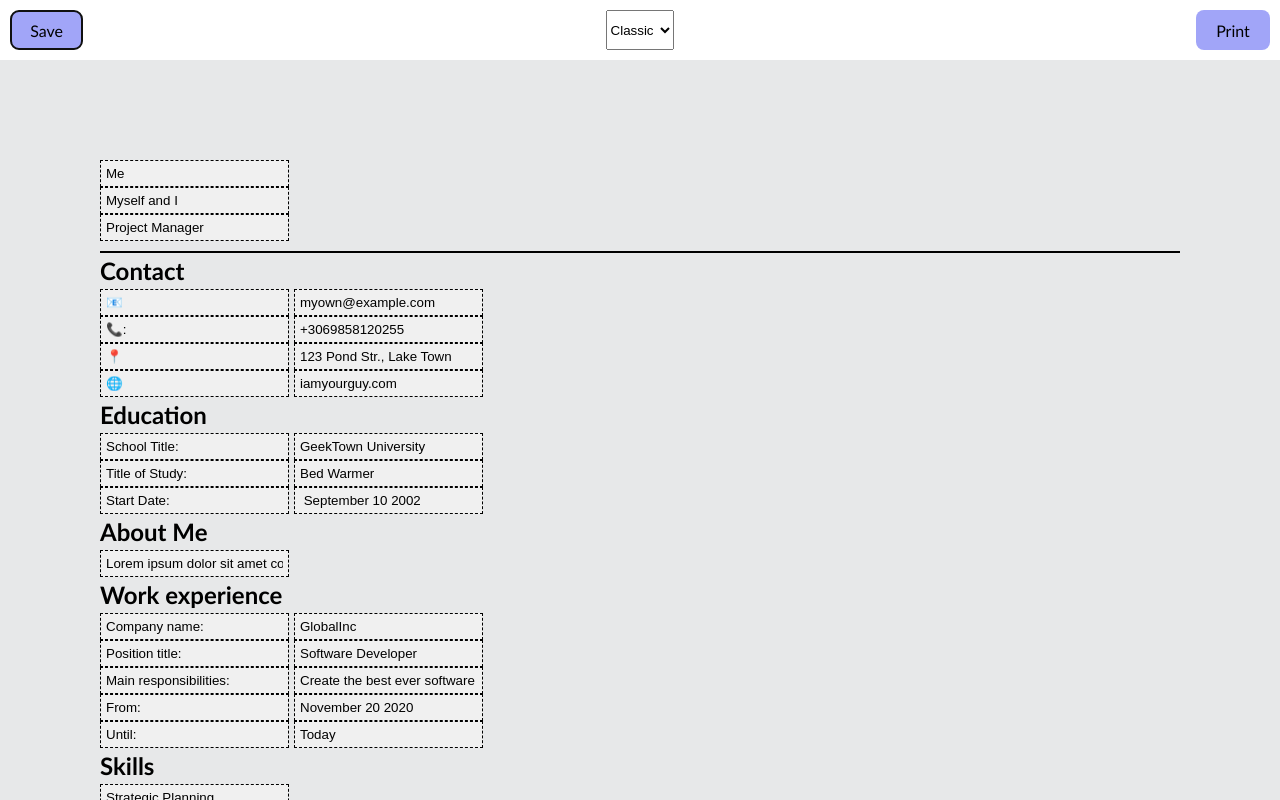
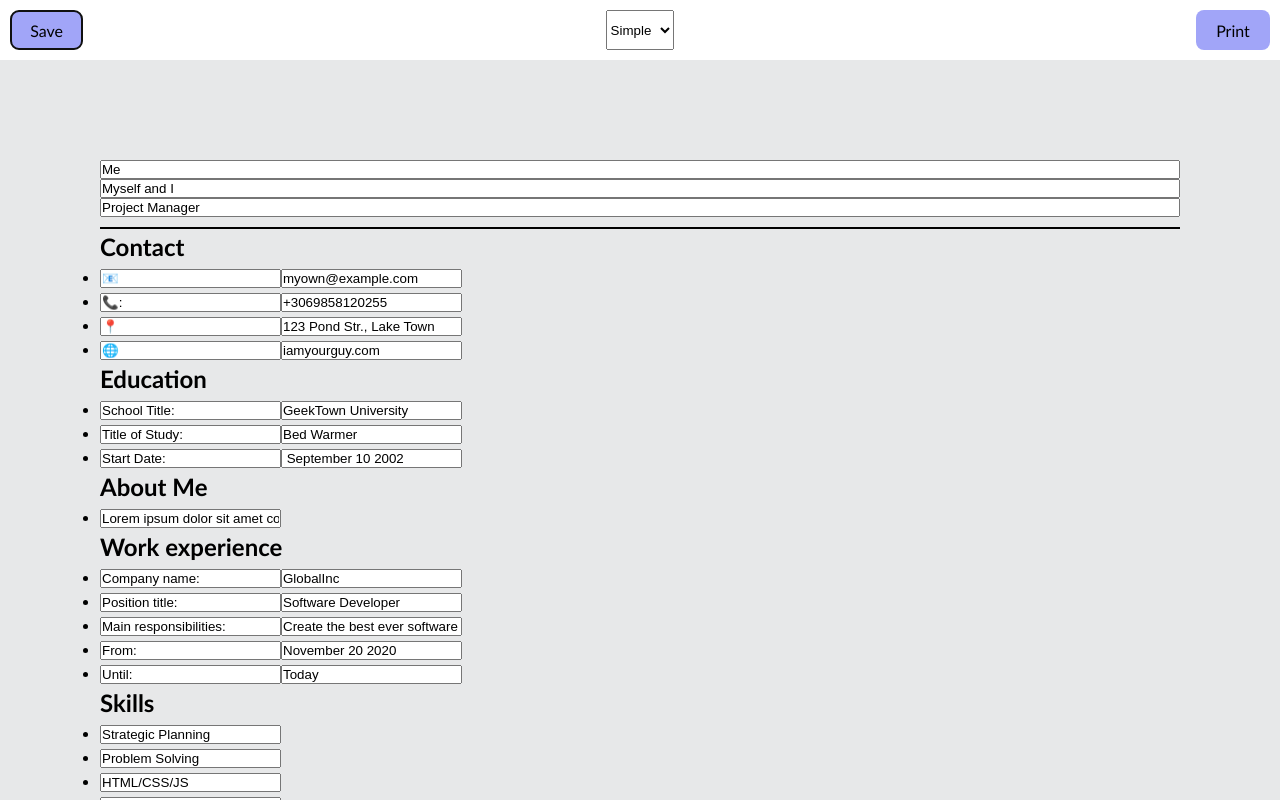
Before and after one commit to NikEmman/cv_react, a React (Vite) app: page / in a window 1280 px wide. Both pictures are taken after a click on the button "Edit". Shown: the top 800 px of the page. Built offline with nearby package versions, Linux system fonts and the light colour scheme.

Commit message:
WIP:Theme components

```diff
--- a/src/App.css
+++ b/src/App.css
@@ -14,27 +14,6 @@ header {
   display: flex;
   padding: 10px;
   justify-content: space-between;
-}
-.body-classic {
-  background-color: #e7e8e9;
-  color: black;
-  min-height: 100vh;
-  padding: 100px;
-}
-.hero-classic {
-  display: flex;
-  flex-direction: column;
-  border-bottom: 2px solid black;
-  line-height: 1;
-  padding-bottom: 10px;
-}
-.hero-classic h3 {
-  font-size: 7rem;
-  font-weight: 900;
-}
-.hero-classic h4 {
-  font-size: 4rem;
-  font-weight: 500;
 }
 
 button {
@@ -55,22 +34,9 @@ button:focus,
 button:focus-visible {
   outline: 4px auto -webkit-focus-ring-color;
 }
-label {
-  font-weight: 800;
-}
+
 @media print {
   button {
     display: none !important;
   }
 }
-.title-modern {
-  color: red;
-}
-
-.ul-classic {
-  list-style-type: none;
-}
-.listItem {
-  display: flex;
-  gap: 5px;
-}
--- a/src/App.jsx
+++ b/src/App.jsx
@@ -1,35 +1,31 @@
 import { useState } from "react";
-import Section from "./Section";
 import defaultData from "./data";
 import "./App.css";
+import SimpleTheme from "./themes/SimpleTheme";
 
 function App() {
   const [isEditable, setIsEditable] = useState(false);
   const [myData, setMyData] = useState(defaultData);
-  const [theme, setTheme] = useState("classic");
+  const [theme, setTheme] = useState("simple");
 
-  const handleEditClick = () => {
-    setIsEditable(true);
-  };
-
+  const handleEditClick = () => setIsEditable(true);
   const handleSaveClick = () => {
     setIsEditable(false);
     console.log("Data saved:", myData);
   };
-  const handlePersonalChange = (fieldName, newValue) => {
+
+  const handleNameChange = (fieldName, newValue) => {
     setMyData((prevData) => {
       const updatedSections = [...prevData.sections];
-
       updatedSections[0] = {
         ...updatedSections[0],
         [fieldName]: newValue,
       };
-
       return { ...prevData, sections: updatedSections };
     });
   };
 
-  const updateSection = (updatedSection) => {
+  const handleSectionChange = (updatedSection) => {
     const updatedData = {
       ...myData,
       sections: myData.sections.map((section) =>
@@ -39,18 +35,17 @@ function App() {
     setMyData(updatedData);
   };
 
-  const sections = myData.sections
-    .filter((sec) => sec.title != "Person")
-    .map((section) => (
-      <Section
-        key={section.title}
-        section={section}
-        isEditableOn={isEditable}
-        updateSection={updateSection}
-        theme={theme}
-      />
-    ));
-  const personalSection = myData.sections[0];
+  let ThemeComponent;
+  switch (theme) {
+    case "simple":
+      ThemeComponent = SimpleTheme;
+      break;
+
+    default:
+      ThemeComponent = function Default() {
+        <div>Theme not found</div>;
+      };
+  }
 
   return (
     <>
@@ -61,53 +56,19 @@ function App() {
           <button onClick={handleEditClick}>Edit</button>
         )}
         <select name="theme" onChange={(e) => setTheme(e.target.value)}>
-          <option value="classic">Classic</option>
+          <option value="simple">Simple</option>
           <option value="modern">Modern</option>
         </select>
-
         <button onClick={window.print}>Print</button>
       </header>
-      <div className={`body-${theme}`}>
-        <div className={`hero-${theme}`}>
-          {isEditable ? (
-            <>
-              <input
-                contentEditable={isEditable}
-                placeholder="First Name"
-                value={personalSection.firstName}
-                onChange={(e) =>
-                  handlePersonalChange("firstName", e.target.value)
-                }
-              />
-              <input
-                contentEditable={isEditable}
-                placeholder="Last Name"
-                value={personalSection.lastName}
-                onChange={(e) =>
-                  handlePersonalChange("lastName", e.target.value)
-                }
-              />
-              <input
-                contentEditable={isEditable}
-                placeholder="Job Title"
-                value={personalSection.jobTitle}
-                onChange={(e) =>
-                  handlePersonalChange("jobTitle", e.target.value)
-                }
-              />
-            </>
-          ) : (
-            <>
-              <h3>
-                {personalSection.firstName + " " + personalSection.lastName}
-              </h3>
-              <h4>{personalSection.jobTitle}</h4>
-            </>
-          )}
-        </div>
 
-        {sections}
-      </div>
+      <ThemeComponent
+        myData={myData}
+        isEditable={isEditable}
+        theme={theme}
+        handleSectionChange={handleSectionChange}
+        handleNameChange={handleNameChange}
+      />
     </>
   );
 }
--- a/src/Item.jsx
+++ b/src/Item.jsx
@@ -9,19 +9,9 @@ function Item({ item, isEditable, onChange, theme }) {
       {isEditable ? (
         <div className="listItem">
           {item.field && (
-            <input
-              type="text"
-              value={item.field}
-              onChange={handleChange}
-              contentEditable={isEditable}
-            />
+            <input type="text" value={item.field} onChange={handleChange} />
           )}
-          <input
-            type="text"
-            value={item.value}
-            onChange={handleChange}
-            contentEditable={isEditable}
-          />
+          <input type="text" value={item.value} onChange={handleChange} />
         </div>
       ) : (
         <>
--- a/src/Section.jsx
+++ b/src/Section.jsx
@@ -1,19 +1,19 @@
 /* eslint-disable react/prop-types */
 import Item from "./Item";
 
-function Section({ section, isEditableOn, updateSection, theme }) {
+function Section({ section, isEditable, handleSectionChange, theme }) {
   const handleItemChange = (updatedItem) => {
     const updatedItems = section.items.map((item) =>
-      item === updatedItem ? updatedItem : item
+      item.field === updatedItem.field ? updatedItem : item
     );
-    updateSection({ ...section, items: updatedItems });
+    handleSectionChange({ ...section, items: updatedItems });
   };
 
   const items = section.items.map((item) => (
     <Item
-      key={section.title + item.value}
+      key={section.title + item.field}
       item={item}
-      isEditable={isEditableOn}
+      isEditable={isEditable}
       onChange={handleItemChange}
       theme={theme}
     />
@@ -21,8 +21,8 @@ function Section({ section, isEditableOn, updateSection, theme }) {
 
   return (
     <div>
-      <h2 className={`title-${theme}`}>{section.title}</h2>
-      <ul className={`ul-${theme}`}>{items}</ul>
+      <h2>{section.title}</h2>
+      <ul>{items}</ul>
     </div>
   );
 }
--- /dev/null
+++ b/src/themes/SimpleTheme.jsx
@@ -0,0 +1,66 @@
+import Section from "../Section";
+import PropTypes from "prop-types";
+import "./simpleTheme.css";
+
+export default function SimpleTheme({
+  myData,
+  isEditable,
+  theme,
+  handleSectionChange,
+  handleNameChange,
+}) {
+  const sections = myData.sections
+    .filter((sec) => sec.title != "Person")
+    .map((section) => (
+      <Section
+        key={section.title}
+        section={section}
+        isEditable={isEditable}
+        handleSectionChange={handleSectionChange}
+        theme={theme}
+      />
+    ));
+  const personalSection = myData.sections[0];
+  return (
+    <div className={`body-${theme}`}>
+      <div className={`hero-${theme}`}>
+        {isEditable ? (
+          <>
+            <input
+              placeholder="First Name"
+              value={personalSection.firstName}
+              onChange={(e) => handleNameChange("firstName", e.target.value)}
+            />
+            <input
+              placeholder="Last Name"
+              value={personalSection.lastName}
+              onChange={(e) => handleNameChange("lastName", e.target.value)}
+            />
+            <input
+              placeholder="Job Title"
+              value={personalSection.jobTitle}
+              onChange={(e) => handleNameChange("jobTitle", e.target.value)}
+            />
+          </>
+        ) : (
+          <>
+            <h3>
+              {personalSection.firstName + " " + personalSection.lastName}
+            </h3>
+            <h4>{personalSection.jobTitle}</h4>
+          </>
+        )}
+      </div>
+
+      {sections}
+    </div>
+  );
+}
+
+SimpleTheme.propTypes = {
+  isEditable: PropTypes.bool,
+  handleNameChange: PropTypes.func,
+  myData: PropTypes.object,
+  theme: PropTypes.string,
+  handleSectionChange: PropTypes.func,
+};
--- /dev/null
+++ b/src/themes/simpleTheme.css
@@ -0,0 +1,21 @@
+.body-simple {
+  background-color: #e7e8e9;
+  color: black;
+  min-height: 100vh;
+  padding: 100px;
+}
+.hero-simple {
+  display: flex;
+  flex-direction: column;
+  border-bottom: 2px solid black;
+  line-height: 1;
+  padding-bottom: 10px;
+}
+.hero-simple h3 {
+  font-size: 7rem;
+  font-weight: 900;
+}
+.hero-simple h4 {
+  font-size: 4rem;
+  font-weight: 500;
+}
```
